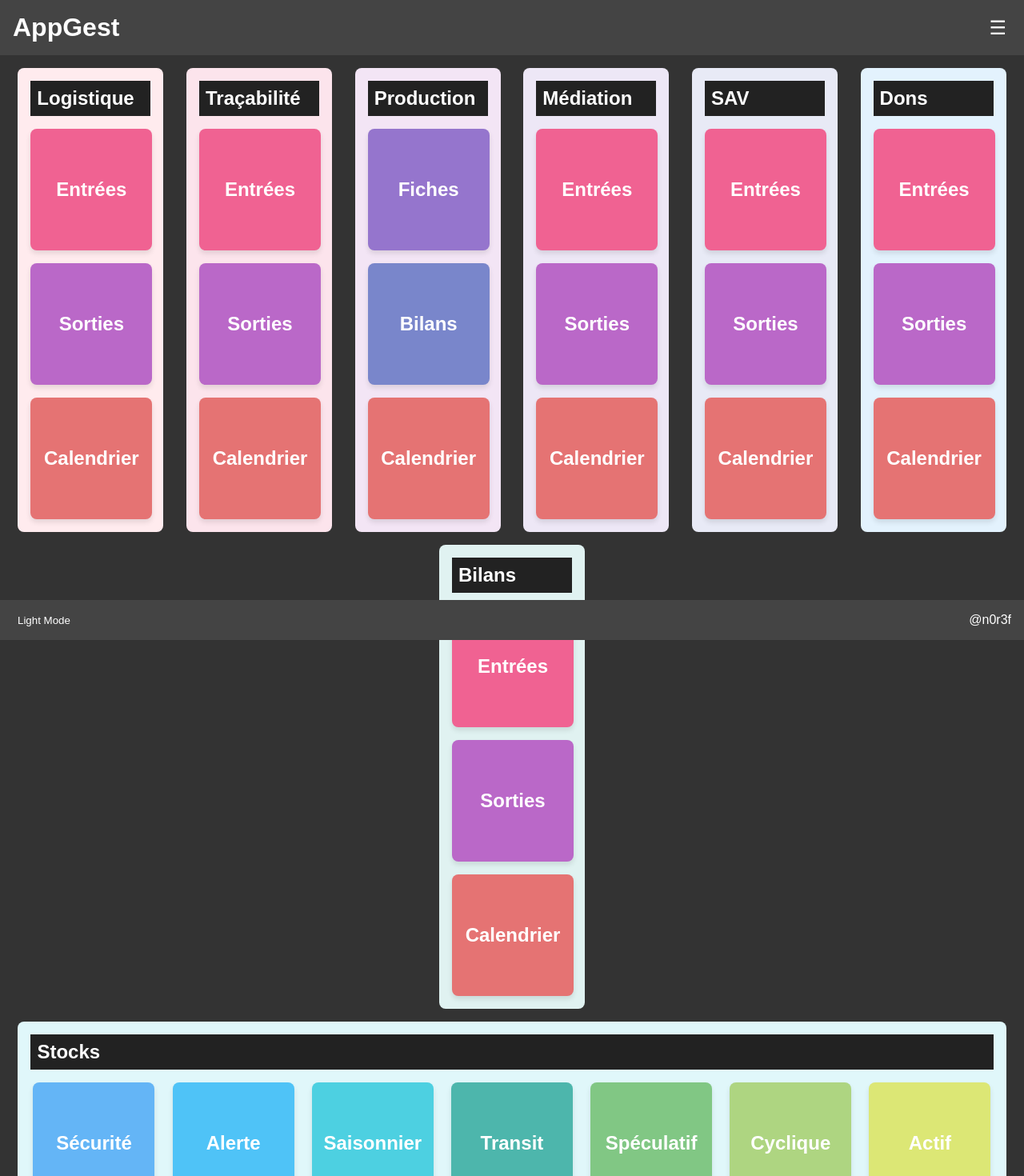
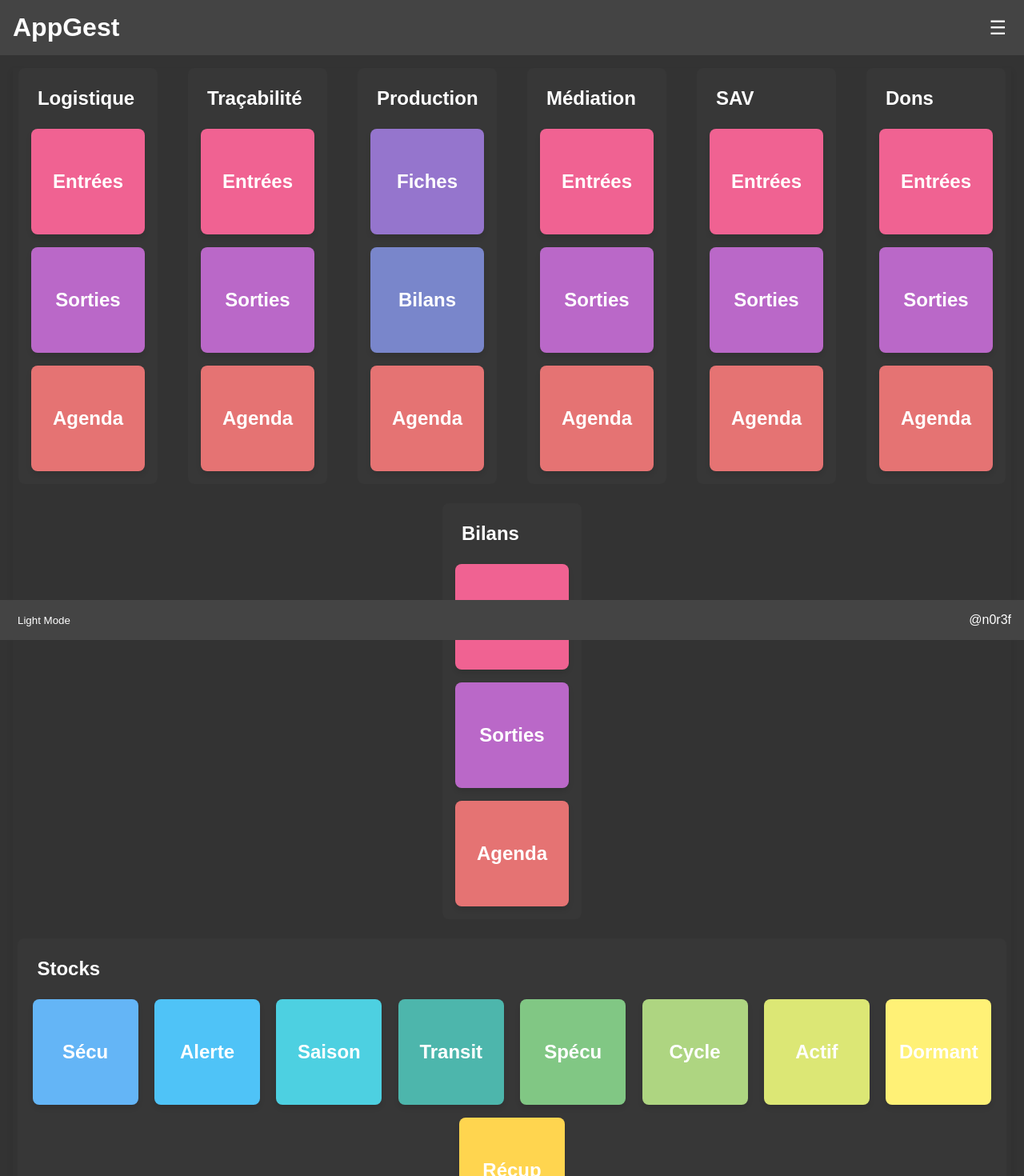
Before and after one commit to N0r3f/appgest, a Next.js app: page / in a window 1280 px wide. Shown: the top 1470 px of the page at 80% size. Built offline with nearby package versions, Linux system fonts and the light colour scheme.

Commit message:
Update theme links from 'Calendrier' to 'Agenda' and adjust chunk loading paths

```diff
--- a/src/styles/globals.css
+++ b/src/styles/globals.css
@@ -35,6 +35,22 @@ header h1 {
   font-size: 1.5rem;
 }
 
+.menu {
+  display: flex;
+  flex-flow: row wrap;
+  align-items: flex-start;
+  justify-content: flex-start;
+  position: absolute;
+  top: 60px;
+  bottom: 60px;
+  left: 0;
+  width: 100%;
+  height: calc(100vh - 110px);
+  background-color: #61598f;
+  border-radius: 0;
+  box-shadow: 0 4px 8px rgba(0, 0, 0, 0.1);
+}
+
 main {
   flex: 1;
   padding: 1rem;
@@ -45,14 +61,14 @@ main {
   flex-direction: column;
   align-items: flex-start;
   justify-content: space-around;
-  gap: 1rem;
+  gap: 1.5rem;
+  width: 100%;
+  box-shadow: 0 4px 8px rgba(0, 0, 0, 0.1);
 }
 
 .tiles h2 {
   margin: 0;
   padding: 0.5rem;
-  background-color: #222;
-  color: #fff;
   margin-bottom: 1rem;
 }
 
@@ -62,35 +78,35 @@ main {
 }
 
 .logistique-container {
-  background-color: #ffebee;
+  background-color: hsla(0, 0%, 27%, .2);
 }
 
 .tracabilite-container {
-  background-color: #fce4ec;
+  background-color: hsla(0, 0%, 27%, .2);
 }
 
 .production-container {
-  background-color: #f3e5f5;
+  background-color: hsla(0, 0%, 27%, .2);
 }
 
 .mediation-container {
-  background-color: #ede7f6;
+  background-color: hsla(0, 0%, 27%, .2);
 }
 
 .sav-container {
-  background-color: #e8eaf6;
+  background-color: hsla(0, 0%, 27%, .2);
 }
 
 .dons-container {
-  background-color: #e3f2fd;
+  background-color: hsla(0, 0%, 27%, .2);
 }
 
 .stocks-container {
-  background-color: #e0f7fa;
+  background-color: hsla(0, 0%, 27%, .2);
 }
 
 .bilans-container {
-  background-color: #e0f2f1;
+  background-color: hsla(0, 0%, 27%, .2);
 }
 
 .logistique, .tracabilite, .production, .mediation, .sav, .dons, .stocks, .bilans {
@@ -103,12 +119,19 @@ main {
   display: flex;
   justify-content: center;
   align-items: center;
-  color: #fff;
   font-weight: bold;
   font-size: 1.5rem;
   text-decoration: none;
-  width: 120px;
-  height: 120px;
+  min-width: 100px;
+  min-height: 100px;
+}
+
+.tile:hover {
+  filter: saturate(.9) brightness(1.2);
+  transform: scale(1.01);
+  transition: ease-in-out .2s;
+  font-weight: bolder;
+  font-size: 1.5em;
 }
 
 @media (min-width: 950px) {
@@ -117,9 +140,12 @@ main {
     flex-wrap: wrap;
   }
 
+  .logistique-container, .tracabilite-container, .production-container, .mediation-container, .sav-container, .dons-container, .bilans-container {
+    width: calc(100vw / 9);
+  }
+
   .logistique, .tracabilite, .production, .mediation, .sav, .dons, .bilans {
     flex-direction: column;
-    width: 150px;
   }
   .stocks {
     flex-direction: row;
@@ -130,16 +156,66 @@ main {
 
 .logistique .tile1, .tracabilite .tile1, .production .tile1, .mediation .tile1, .sav .tile1, .dons .tile1, .bilans .tile1 {
   background-color: #e57373;
+  color: var(--foreground);
+  padding: 16px;
+  border-radius: 8px;
+  box-shadow: 0 4px 6px rgba(0, 0, 0, 0.1);
+  margin: 0; /* Ensure no margin around tiles */
+  aspect-ratio: 1 / 1; /* Ensure tiles are square */
 }
 
 .logistique .tile2, .tracabilite .tile2, .mediation .tile2, .sav .tile2, .dons .tile2, .bilans .tile2 {
   background-color: #f06292;
+  color: var(--foreground);
+  padding: 16px;
+  border-radius: 8px;
+  box-shadow: 0 4px 6px rgba(0, 0, 0, 0.1);
+  margin: 0; /* Ensure no margin around tiles */
+  aspect-ratio: 1 / 1; /* Ensure tiles are square */
 }
 
 .logistique .tile3, .tracabilite .tile3, .mediation .tile3, .sav .tile3, .dons .tile3, .bilans .tile3 {
   background-color: #ba68c8;
+  color: var(--foreground);
+  padding: 16px;
+  border-radius: 8px;
+  box-shadow: 0 4px 6px rgba(0, 0, 0, 0.1);
+  margin: 0; /* Ensure no margin around tiles */
+  aspect-ratio: 1 / 1; /* Ensure tiles are square */
 }
-
+.production .tile4,
+.production .tile5,
+.stocks .tile6,
+.stocks .tile7,
+.stocks .tile8,
+.stocks .tile9,
+.stocks .tile10,
+.stocks .tile11,
+.stocks .tile12,
+.stocks .tile13,
+.stocks .tile14,
+.tile15,
+.tile16,
+.tile17,
+.tile18,
+.tile19,
+.tile20,
+.tile21,
+.tile22,
+.tile23,
+.tile24,
+.tile25,
+.tile26,
+.tile27,
+.tile28
+{
+  color: var(--foreground);
+  padding: 16px;
+  border-radius: 8px;
+  box-shadow: 0 4px 6px rgba(0, 0, 0, 0.1);
+  margin: 0; /* Ensure no margin around tiles */
+  aspect-ratio: 1 / 1; /* Ensure tiles are square */
+}
 .production .tile4 {
   background-color: #9575cd;
 }
@@ -234,15 +310,40 @@ footer {
 }
 
 .tile-list {
-  display: flex;
-  flex-wrap: wrap;
-  gap: 16px;
+  display: grid;
+  grid-template-columns: repeat(auto-fill, minmax(100px, 1fr)); /* Ensure tiles are square and fill available space */
+  gap: 0; /* Remove margin between tiles */
+  width: 100%;
+  height: 100%;
 }
 
-.tile {
-  background-color: var(--background);
+.tile-list>.tile {
+  width: inherit;
+  height: inherit;
   color: var(--foreground);
-  padding: 16px;
-  border-radius: 8px;
-  box-shadow: 0 4px 6px rgba(0, 0, 0, 0.1);
+  margin: 0; /* Ensure no margin around tiles */
+  aspect-ratio: 1 / 1; /* Ensure tiles are square */
+  z-index: 1;
 }
+
+.tile-list>.tile:hover {
+  filter: saturate(.9) brightness(1.2);
+  transform: scale(1.01);
+  transition: ease-in-out .2s;
+  font-weight: bolder;
+  font-size: 1.5em;
+  box-shadow: 0 4px 8px rgba(0, 0, 0, 0.1);
+  z-index: 2;
+}
+
+.tile1 { background-color: #e57373; grid-column: span 2; grid-row: span 2; }
+.tile2 { background-color: #f06292; grid-column: span 1; grid-row: span 1; }
+.tile3 { background-color: #ba68c8; grid-column: span 1; grid-row: span 1; }
+.tile4 { background-color: #9575cd; grid-column: span 2; grid-row: span 1; }
+.tile5 { background-color: #7986cb; grid-column: span 1; grid-row: span 2; }
+.tile6 { background-color: #64b5f6; grid-column: span 1; grid-row: span 1; }
+.tile7 { background-color: #4fc3f7; grid-column: span 1; grid-row: span 1; }
+.tile8 { background-color: #4dd0e1; grid-column: span 2; grid-row: span 1; }
+.tile9 { background-color: #4db6ac; grid-column: span 1; grid-row: span 1; }
+.tile10 { background-color: #81c784; grid-column: span 1; grid-row: span 2; }
+.tile11 { background-color: #ffb74d; } /* Add style for Accueil tile */
--- a/src/themes/Bilans/index.js
+++ b/src/themes/Bilans/index.js
@@ -7,7 +7,7 @@ export default function Bilans() {
       <div className="bilans">
         <Link href="/themes/Bilans/entrees" legacyBehavior><a className="tile tile2">Entrées</a></Link>
         <Link href="/themes/Bilans/sorties" legacyBehavior><a className="tile tile3">Sorties</a></Link>
-        <Link href="/themes/Bilans/calendrier" legacyBehavior><a className="tile tile1">Calendrier</a></Link>
+        <Link href="/themes/Bilans/calendrier" legacyBehavior><a className="tile tile1">Agenda</a></Link>
       </div>
     </div>
   );
--- a/src/themes/Dons/index.js
+++ b/src/themes/Dons/index.js
@@ -7,7 +7,7 @@ export default function Dons() {
       <div className="dons">
         <Link href="/themes/Dons/entrees" legacyBehavior><a className="tile tile2">Entrées</a></Link>
         <Link href="/themes/Dons/sorties" legacyBehavior><a className="tile tile3">Sorties</a></Link>
-        <Link href="/themes/Dons/calendrier" legacyBehavior><a className="tile tile1">Calendrier</a></Link>
+        <Link href="/themes/Dons/calendrier" legacyBehavior><a className="tile tile1">Agenda</a></Link>
       </div>
     </div>
   );
--- a/src/themes/Logistique/index.js
+++ b/src/themes/Logistique/index.js
@@ -7,7 +7,7 @@ export default function Logistique() {
       <div className="logistique">
         <Link href="/themes/Logistique/entrees" legacyBehavior><a className="tile tile2">Entrées</a></Link>
         <Link href="/themes/Logistique/sorties" legacyBehavior><a className="tile tile3">Sorties</a></Link>
-        <Link href="/themes/Logistique/calendrier" legacyBehavior><a className="tile tile1">Calendrier</a></Link>
+        <Link href="/themes/Logistique/calendrier" legacyBehavior><a className="tile tile1">Agenda</a></Link>
       </div>
     </div>
   );
--- a/src/themes/Mediation/index.js
+++ b/src/themes/Mediation/index.js
@@ -7,7 +7,7 @@ export default function Mediation() {
       <div className="mediation">
         <Link href="/themes/Mediation/entrees" legacyBehavior><a className="tile tile2">Entrées</a></Link>
         <Link href="/themes/Mediation/sorties" legacyBehavior><a className="tile tile3">Sorties</a></Link>
-        <Link href="/themes/Mediation/calendrier" legacyBehavior><a className="tile tile1">Calendrier</a></Link>
+        <Link href="/themes/Mediation/calendrier" legacyBehavior><a className="tile tile1">Agenda</a></Link>
       </div>
     </div>
   );
--- a/src/themes/Production/index.js
+++ b/src/themes/Production/index.js
@@ -7,7 +7,7 @@ export default function Production() {
       <div className="production">
         <Link href="/themes/Production/fiches" legacyBehavior><a className="tile tile4">Fiches</a></Link>
         <Link href="/themes/Production/bilans" legacyBehavior><a className="tile tile5">Bilans</a></Link>
-        <Link href="/themes/Production/calendrier" legacyBehavior><a className="tile tile1">Calendrier</a></Link>
+        <Link href="/themes/Production/calendrier" legacyBehavior><a className="tile tile1">Agenda</a></Link>
       </div>
     </div>
   );
--- a/src/themes/Sav/index.js
+++ b/src/themes/Sav/index.js
@@ -7,7 +7,7 @@ export default function Sav() {
       <div className="sav">
         <Link href="/themes/Sav/entrees" legacyBehavior><a className="tile tile2">Entrées</a></Link>
         <Link href="/themes/Sav/sorties" legacyBehavior><a className="tile tile3">Sorties</a></Link>
-        <Link href="/themes/Sav/calendrier" legacyBehavior><a className="tile tile1">Calendrier</a></Link>
+        <Link href="/themes/Sav/calendrier" legacyBehavior><a className="tile tile1">Agenda</a></Link>
       </div>
     </div>
   );
--- a/src/themes/Stocks/index.js
+++ b/src/themes/Stocks/index.js
@@ -5,12 +5,12 @@ export default function Stocks() {
     <div className="stocks-container">
       <h2 className="stocks-title">Stocks</h2>
       <div className="stocks">
-        <Link href="/themes/Stocks/securite" legacyBehavior><a className="tile tile6">Sécurité</a></Link>
+        <Link href="/themes/Stocks/securite" legacyBehavior><a className="tile tile6">Sécu</a></Link>
         <Link href="/themes/Stocks/alerte" legacyBehavior><a className="tile tile7">Alerte</a></Link>
-        <Link href="/themes/Stocks/saisonnier" legacyBehavior><a className="tile tile8">Saisonnier</a></Link>
+        <Link href="/themes/Stocks/saisonnier" legacyBehavior><a className="tile tile8">Saison</a></Link>
         <Link href="/themes/Stocks/transit" legacyBehavior><a className="tile tile9">Transit</a></Link>
-        <Link href="/themes/Stocks/speculatif" legacyBehavior><a className="tile tile10">Spéculatif</a></Link>
-        <Link href="/themes/Stocks/cyclique" legacyBehavior><a className="tile tile11">Cyclique</a></Link>
+        <Link href="/themes/Stocks/speculatif" legacyBehavior><a className="tile tile10">Spécu</a></Link>
+        <Link href="/themes/Stocks/cyclique" legacyBehavior><a className="tile tile11">Cycle</a></Link>
         <Link href="/themes/Stocks/actif" legacyBehavior><a className="tile tile12">Actif</a></Link>
         <Link href="/themes/Stocks/dormant" legacyBehavior><a className="tile tile13">Dormant</a></Link>
         <Link href="/themes/Stocks/recup" legacyBehavior><a className="tile tile14">Récup</a></Link>
--- a/src/themes/Tracabilite/index.js
+++ b/src/themes/Tracabilite/index.js
@@ -7,7 +7,7 @@ export default function Tracabilite() {
       <div className="tracabilite">
         <Link href="/themes/Tracabilite/entrees" legacyBehavior><a className="tile tile2">Entrées</a></Link>
         <Link href="/themes/Tracabilite/sorties" legacyBehavior><a className="tile tile3">Sorties</a></Link>
-        <Link href="/themes/Tracabilite/calendrier" legacyBehavior><a className="tile tile1">Calendrier</a></Link>
+        <Link href="/themes/Tracabilite/calendrier" legacyBehavior><a className="tile tile1">Agenda</a></Link>
       </div>
     </div>
   );
```
Also changed, not shown: src/pages/_app.js (+26 -1 lines), 1 other file (tests, documents, lock files or other folders).
